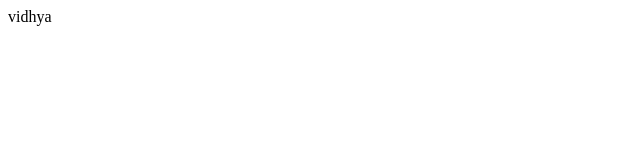
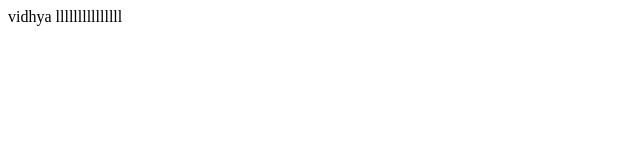
Before and after one commit to vidhyagopisara/pythonsuccess, a plain HTML site: page index.html in a window 1280 px wide. Shown: the whole page, without its empty margins (0-640 px from the left). Drawn offline with Linux system fonts and the light colour scheme.

Commit message:
Update llllllllll

```diff
--- a/index.html
+++ b/index.html
@@ -7,5 +7,5 @@
             document
         </title>
     </head>
-    <body>vidhya </body>
+    <body>vidhya lllllllllllllll </body>
 </html>
```
